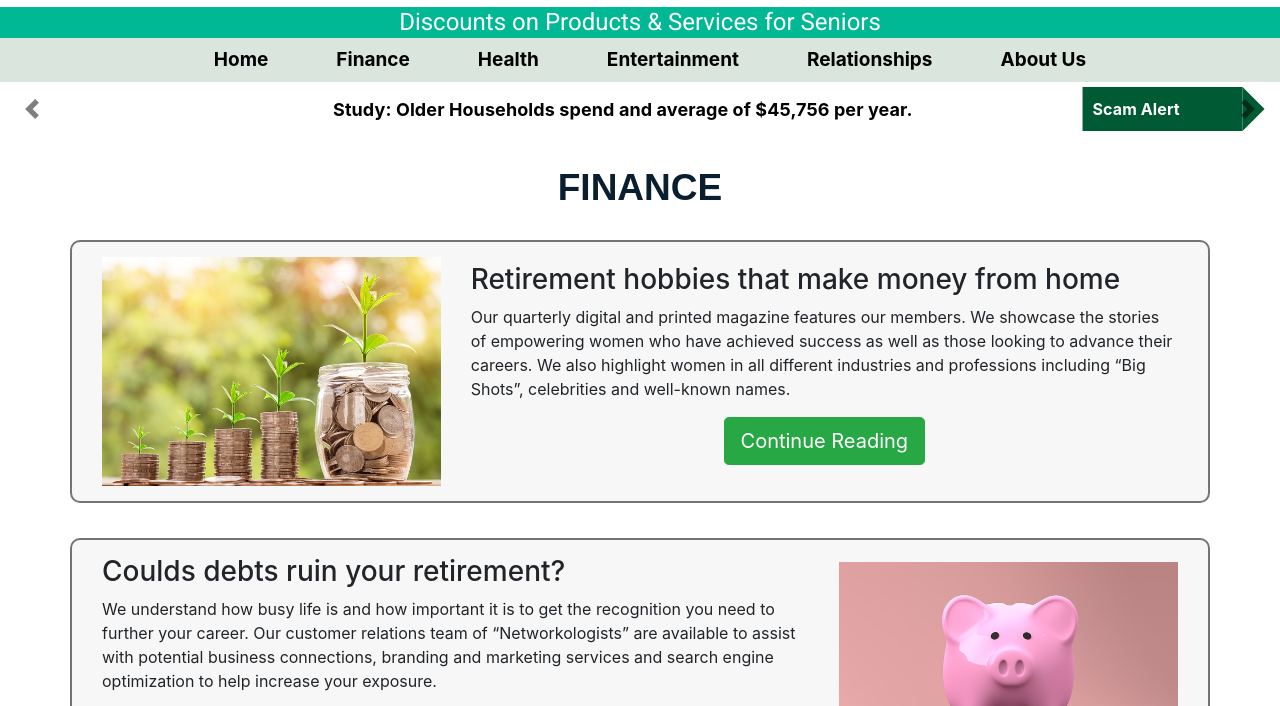
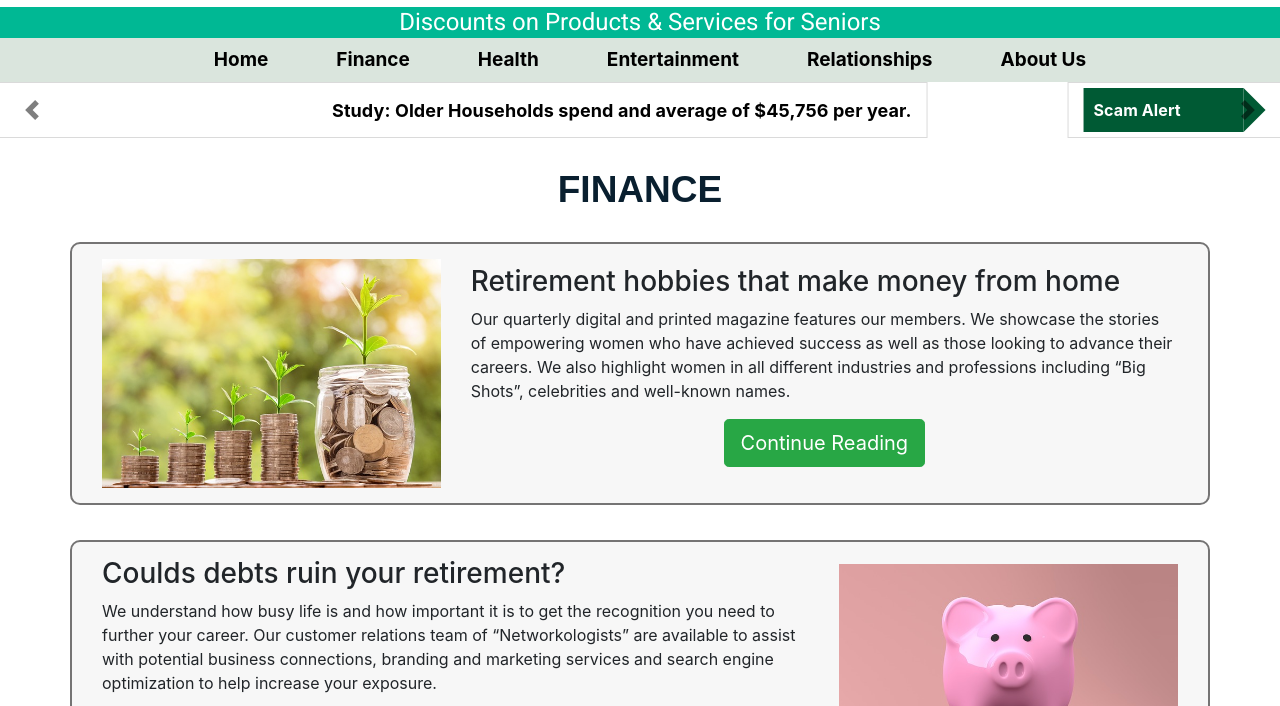
Before and after one commit to Russlascala/TBL-wNav, a plain HTML site: page finance.html in a window 1280 px wide. Shown: the part 87-793 px from the top of the page. Drawn offline with nearby package versions, Linux system fonts and the light colour scheme.

Commit message:
Update style.css

```diff
--- a/css/style.css
+++ b/css/style.css
@@ -238,6 +238,10 @@ h2 {
     background-color: #005A34;
     width:160px;
     /* margin:30px; */
+}
+
+.barBorder{
+    border:1px solid #dadada;
 }
 
 .newsLabel:before {
```
